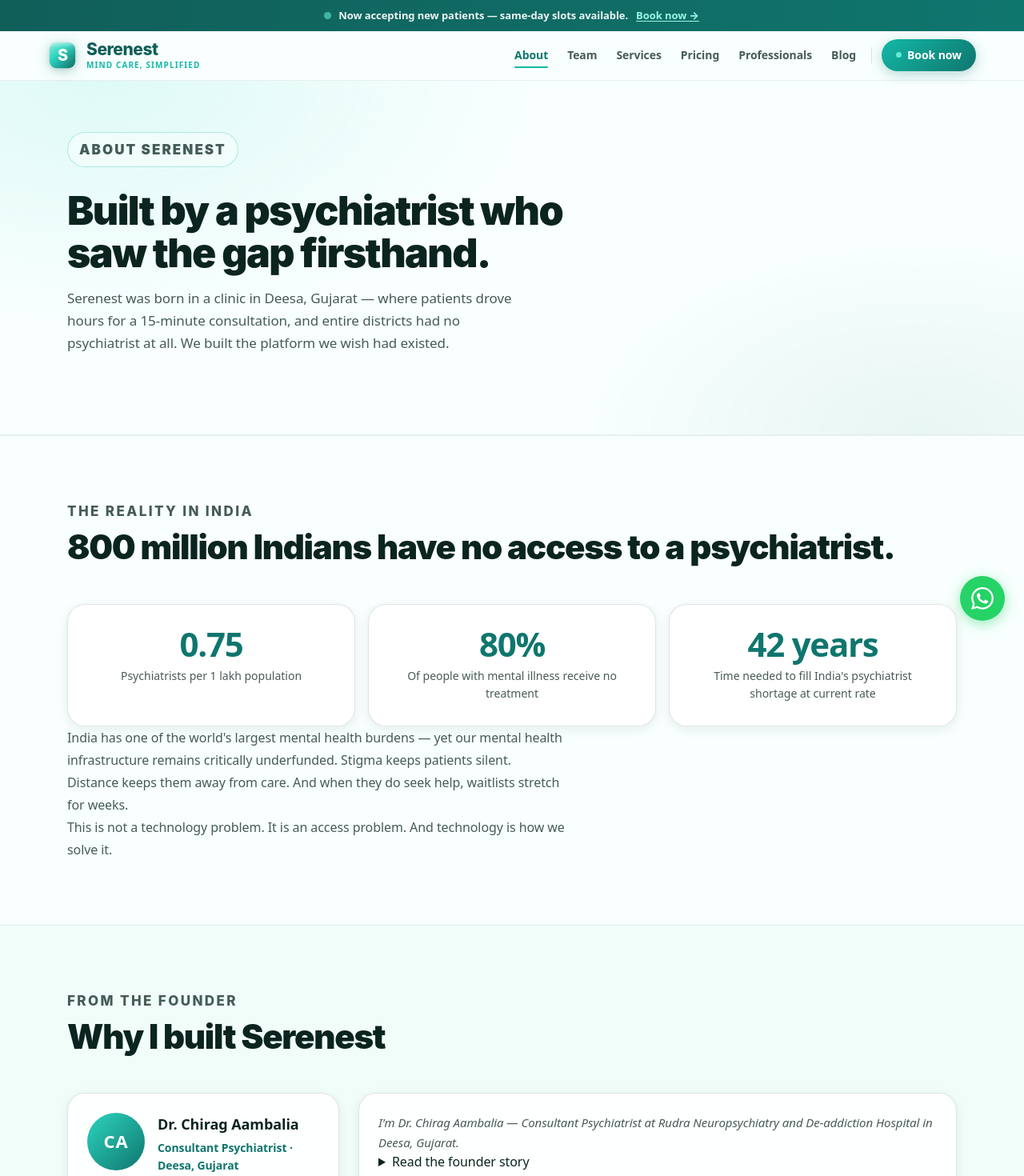
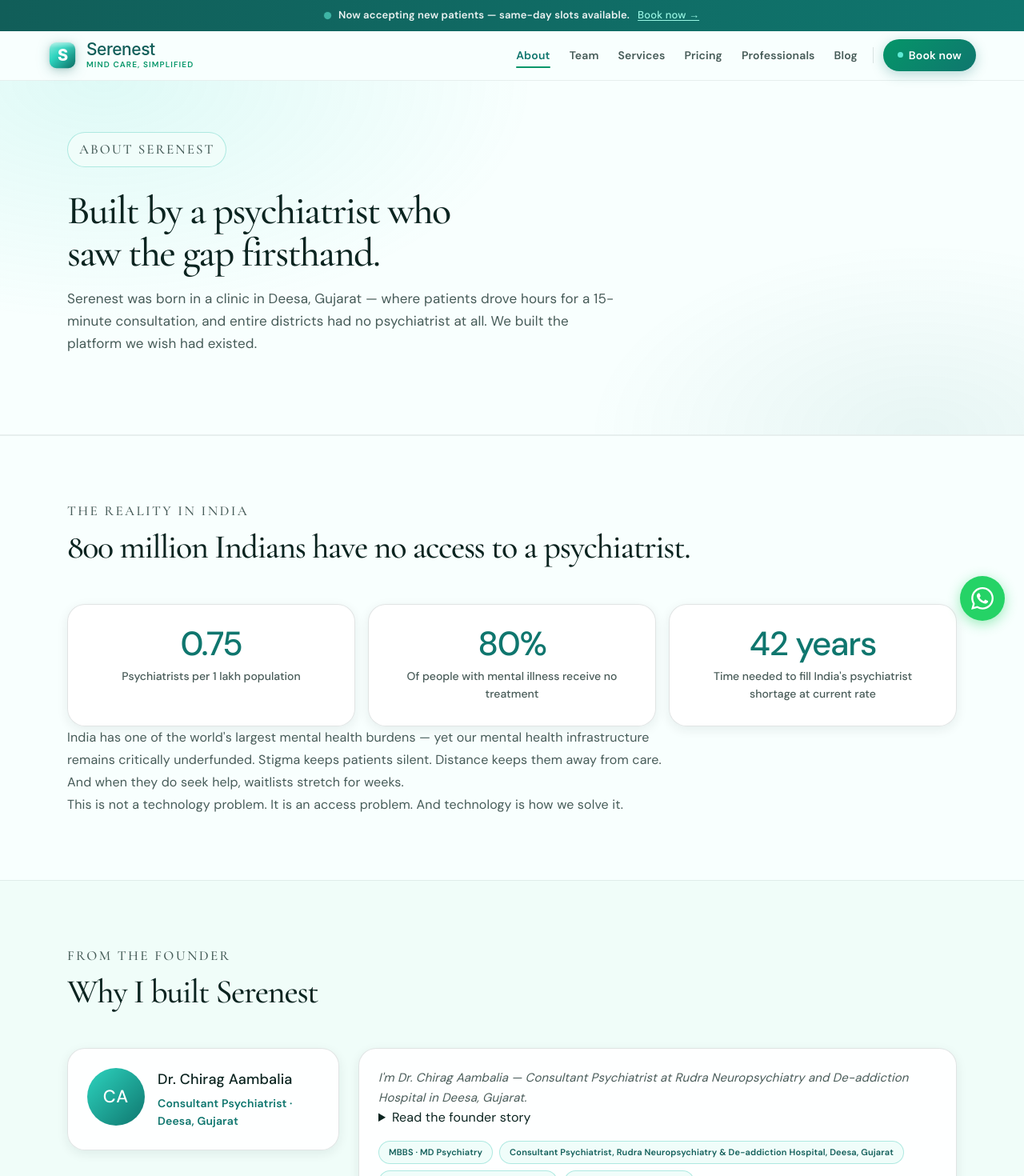
Before and after one commit to Chiragambaliya/serenest, a React (Vite) app: page /about in a window 1280 px wide. Shown: the top 1470 px of the page at 80% size. Built offline with nearby package versions, Linux system fonts and the light colour scheme; no server answers.

Commit message:
Apply academy design: Cormorant Garamond headings, DM Sans body, sage green palette
Updated font families and weights throughout the stylesheet for consistency and improved typography.

```diff
--- a/src/styles.css
+++ b/src/styles.css
@@ -15,12 +15,12 @@
 
 body {
   margin: 0;
-  font-family: ui-sans-serif, system-ui, -apple-system, BlinkMacSystemFont,
+  font-family: 'DM Sans', ui-sans-serif, system-ui, sans-serif;
     "Segoe UI", Roboto, sans-serif;
   background: var(--bg);
   color: var(--ink);
   line-height: 1.6;
-  letter-spacing: -0.005em;
+  letter-spacing: 0.01em;
   -webkit-font-smoothing: antialiased;
   text-rendering: optimizeLegibility;
 }
@@ -51,7 +51,7 @@
   --teal-200: #99f6e4;
   --teal-300: #5eead4;
   --teal-400: #2dd4bf;
-  --teal-500: #14b8a6;
+  --teal-500: #059669;
   --teal-600: #0d9488;
   --teal-700: #0f766e;
   --teal-800: #115e59;
@@ -103,35 +103,35 @@
   --sp-7: 80px;
 
   /* Typography */
-  --font-heading: 'Inter', ui-sans-serif, system-ui, -apple-system, "Segoe UI",
+  --font-heading: 'Cormorant Garamond', Georgia, serif, system-ui, -apple-system, "Segoe UI",
     Roboto, sans-serif;
 }
 
 /* Heading scale — Inter, tight tracking, balanced wrapping */
 h1, h2, h3, h4, h5, h6 {
   margin: 0;
-  font-family: var(--font-heading);
+  font-family: 'Cormorant Garamond', Georgia, serif;
   color: var(--ink);
   text-wrap: balance;
 }
 
 h1 {
   font-size: clamp(2rem, 4.2vw, 2.75rem);
-  font-weight: 900;
+  font-weight: 500;
   letter-spacing: -0.032em;
   line-height: 1.06;
 }
 
 h2 {
   font-size: clamp(1.5rem, 2.9vw, 2rem);
-  font-weight: 800;
+  font-weight: 500;
   letter-spacing: -0.024em;
   line-height: 1.14;
 }
 
 h3 {
   font-size: clamp(1.0625rem, 2vw, 1.1875rem);
-  font-weight: 800;
+  font-weight: 500;
   letter-spacing: -0.018em;
   line-height: 1.22;
 }
@@ -152,7 +152,7 @@
 
 h6 {
   font-size: 0.8125rem;
-  font-weight: 800;
+  font-weight: 500;
   letter-spacing: 0.06em;
   line-height: 1.35;
   text-transform: uppercase;
@@ -350,7 +350,7 @@
 }
 
 .announce-link {
-  font-weight: 800;
+  font-weight: 500;
   color: var(--teal-200);
   text-decoration: underline;
   text-underline-offset: 2px;
@@ -433,7 +433,7 @@
 .brand-text {
   font-family: 'Inter', -apple-system, BlinkMacSystemFont, sans-serif;
   font-size: 1.3125rem;
-  font-weight: 800;
+  font-weight: 500;
   letter-spacing: -0.022em;
   color: var(--teal-800);
 }
@@ -460,7 +460,7 @@
   background: linear-gradient(135deg, var(--teal-500), var(--teal-700));
   color: #fff;
   font-size: 17px;
-  font-weight: 900;
+  font-weight: 500;
   display: flex;
   align-items: center;
   justify-content: center;
@@ -806,7 +806,7 @@
   padding: 7px 14px;
   border-radius: var(--r-full);
   font-size: 11px;
-  font-weight: 800;
+  font-weight: 500;
   letter-spacing: 0.12em;
   text-transform: uppercase;
   color: var(--teal-700);
@@ -840,7 +840,7 @@
   background: var(--teal-500);
   color: #fff;
   font-size: 9px;
-  font-weight: 900;
+  font-weight: 500;
   padding: 2px 6px;
   border-radius: var(--r-full);
   letter-spacing: 0.08em;
@@ -848,9 +848,9 @@
 
 /* Headline */
 .hero-title {
-  font-family: var(--font-heading);
+  font-family: 'Cormorant Garamond', Georgia, serif;
   font-size: clamp(2.125rem, 5.5vw, 3.875rem);
-  font-weight: 900;
+  font-weight: 500;
   letter-spacing: -0.035em;
   line-height: 1.05;
   margin: 0 0 20px;
@@ -928,7 +928,7 @@
   align-items: center;
   justify-content: center;
   font-size: 13px;
-  font-weight: 900;
+  font-weight: 500;
   color: #fff;
   margin-left: -10px;
   box-shadow: 0 2px 8px rgba(11,36,32,0.15);
@@ -944,7 +944,7 @@
 
 .hero-proof-text strong {
   color: var(--ink);
-  font-weight: 800;
+  font-weight: 500;
 }
 
 .hero-stars {
@@ -1043,7 +1043,7 @@
   background: linear-gradient(135deg, var(--teal-400), var(--teal-700));
   color: #fff;
   font-size: 20px;
-  font-weight: 900;
+  font-weight: 500;
   display: flex;
   align-items: center;
   justify-content: center;
@@ -1055,7 +1055,7 @@
 
 .hac-name {
   font-size: 15px;
-  font-weight: 800;
+  font-weight: 500;
   color: var(--ink);
   margin-bottom: 2px;
 }
@@ -1096,7 +1096,7 @@
 
 .hac-session-label {
   font-size: 10px;
-  font-weight: 800;
+  font-weight: 500;
   letter-spacing: 0.12em;
   text-transform: uppercase;
   color: var(--muted);
@@ -1132,7 +1132,7 @@
 
 .hac-session-val {
   font-size: 14px;
-  font-weight: 800;
+  font-weight: 500;
   color: var(--ink);
   line-height: 1.2;
 }
@@ -1145,7 +1145,7 @@
 /* Assessment bar */
 .hac-assess-label {
   font-size: 10px;
-  font-weight: 800;
+  font-weight: 500;
   letter-spacing: 0.12em;
   text-transform: uppercase;
   color: var(--muted);
@@ -1192,7 +1192,7 @@
   border: none;
   border-radius: var(--r-md);
   font-size: 14px;
-  font-weight: 800;
+  font-weight: 500;
   cursor: default;
   box-shadow: 0 6px 20px rgba(14,116,110,0.28);
 }
@@ -1253,9 +1253,9 @@
 
 .section-kicker {
   display: inline-block;
-  font-family: var(--font-heading);
+  font-family: 'Cormorant Garamond', Georgia, serif;
   font-size: 11px;
-  font-weight: 900;
+  font-weight: 500;
   letter-spacing: 0.14em;
   text-transform: uppercase;
   color: var(--teal-600);
@@ -1263,9 +1263,9 @@
 }
 
 .section-head h2 {
-  font-family: var(--font-heading);
+  font-family: 'Cormorant Garamond', Georgia, serif;
   font-size: clamp(1.625rem, 3.6vw, 2.625rem);
-  font-weight: 900;
+  font-weight: 500;
   letter-spacing: -0.03em;
   line-height: 1.08;
   margin-bottom: 14px;
@@ -1311,9 +1311,9 @@
 }
 
 .tile h3 {
-  font-family: var(--font-heading);
+  font-family: 'Cormorant Garamond', Georgia, serif;
   font-size: clamp(1.0625rem, 1.4vw, 1.125rem);
-  font-weight: 800;
+  font-weight: 500;
   letter-spacing: -0.017em;
   line-height: 1.24;
   margin-bottom: 10px;
@@ -1382,7 +1382,7 @@
   background: linear-gradient(135deg, var(--teal-500), var(--teal-700));
   color: #fff;
   font-size: 15px;
-  font-weight: 900;
+  font-weight: 500;
   display: flex;
   align-items: center;
   justify-content: center;
@@ -1391,7 +1391,7 @@
 
 .step-body strong {
   font-size: 17px;
-  font-weight: 800;
+  font-weight: 500;
   color: var(--ink);
   display: block;
   margin-bottom: 4px;
@@ -1408,7 +1408,7 @@
 .step > div > strong,
 .step > strong {
   font-size: 16px;
-  font-weight: 800;
+  font-weight: 500;
   color: var(--ink);
 }
 
@@ -1884,7 +1884,7 @@
 
 .cta-banner h2 {
   font-size: clamp(22px, 3vw, 34px);
-  font-weight: 900;
+  font-weight: 500;
   color: #fff;
   margin-bottom: 10px;
 }
@@ -1920,7 +1920,7 @@
 
 .cta h2 {
   font-size: 24px;
-  font-weight: 800;
+  font-weight: 500;
   margin-bottom: 8px;
 }
 
@@ -1955,9 +1955,9 @@
 
 .kicker {
   display: inline-block;
-  font-family: var(--font-heading);
+  font-family: 'Cormorant Garamond', Georgia, serif;
   font-size: 12px;
-  font-weight: 900;
+  font-weight: 500;
   letter-spacing: 0.12em;
   text-transform: uppercase;
   color: var(--teal-700);
@@ -2007,9 +2007,9 @@
 }
 
 .page-title {
-  font-family: var(--font-heading);
+  font-family: 'Cormorant Garamond', Georgia, serif;
   font-size: clamp(1.875rem, 4.5vw, 3.125rem);
-  font-weight: 900;
+  font-weight: 500;
   letter-spacing: -0.032em;
   line-height: 1.06;
   margin: 12px 0 16px;
@@ -2027,9 +2027,9 @@
 
 /* Section label (small eyebrow above h2) */
 .section-label {
-  font-family: var(--font-heading);
+  font-family: 'Cormorant Garamond', Georgia, serif;
   font-size: 11px;
-  font-weight: 800;
+  font-weight: 500;
   letter-spacing: 0.14em;
   text-transform: uppercase;
   color: var(--teal-600);
@@ -2038,9 +2038,9 @@
 
 /* Generic heading alias */
 .h2 {
-  font-family: var(--font-heading);
+  font-family: 'Cormorant Garamond', Georgia, serif;
   font-size: clamp(1.375rem, 3.2vw, 2.125rem);
-  font-weight: 900;
+  font-weight: 500;
   letter-spacing: -0.026em;
   line-height: 1.12;
   color: var(--ink);
@@ -2069,7 +2069,7 @@
   position: absolute;
   left: 0;
   color: var(--teal-500);
-  font-weight: 900;
+  font-weight: 500;
   font-size: 12px;
 }
 
@@ -2083,7 +2083,7 @@
 
 .callout-title {
   font-size: 12px;
-  font-weight: 800;
+  font-weight: 500;
   letter-spacing: 0.08em;
   text-transform: uppercase;
   color: var(--teal-700);
@@ -2174,7 +2174,7 @@
   display: inline-flex;
   align-items: center;
   font-size: 10px;
-  font-weight: 800;
+  font-weight: 500;
   letter-spacing: 0.10em;
   text-transform: uppercase;
   color: var(--teal-700);
@@ -2211,9 +2211,9 @@
 }
 
 .blog-title {
-  font-family: var(--font-heading);
+  font-family: 'Cormorant Garamond', Georgia, serif;
   font-size: clamp(1.0625rem, 1.5vw, 1.125rem);
-  font-weight: 800;
+  font-weight: 500;
   letter-spacing: -0.02em;
   line-height: 1.28;
   color: var(--ink);
@@ -2255,7 +2255,7 @@
 
 .stat-card .stat-value {
   font-size: 42px;
-  font-weight: 900;
+  font-weight: 500;
   letter-spacing: -0.03em;
   color: var(--teal-700);
   line-height: 1;
@@ -2323,9 +2323,9 @@
 }
 
 .page-hero-title {
-  font-family: var(--font-heading);
+  font-family: 'Cormorant Garamond', Georgia, serif;
   font-size: clamp(1.875rem, 4.5vw, 3.125rem);
-  font-weight: 900;
+  font-weight: 500;
   letter-spacing: -0.032em;
   line-height: 1.06;
   margin: 12px 0 18px;
@@ -2386,7 +2386,7 @@
 
 .svc-badge {
   font-size: 10px;
-  font-weight: 800;
+  font-weight: 500;
   letter-spacing: 0.10em;
   text-transform: uppercase;
   color: #fff;
@@ -2398,7 +2398,7 @@
 
 .svc-title {
   font-size: 17px;
-  font-weight: 800;
+  font-weight: 500;
   color: var(--ink);
   line-height: 1.3;
   margin: 0;
@@ -2443,7 +2443,7 @@
 
 .svc-subhead {
   font-size: 11px;
-  font-weight: 800;
+  font-weight: 500;
   letter-spacing: 0.12em;
   text-transform: uppercase;
   color: var(--muted);
@@ -2471,7 +2471,7 @@
   position: absolute;
   left: 0;
   color: var(--teal-500);
-  font-weight: 900;
+  font-weight: 500;
   font-size: 11px;
 }
 
@@ -2523,7 +2523,7 @@
   background: var(--teal-900);
   color: rgba(255,255,255,0.85);
   font-size: 11px;
-  font-weight: 800;
+  font-weight: 500;
   letter-spacing: 0.12em;
   text-transform: uppercase;
   padding: 12px 20px;
@@ -2567,7 +2567,7 @@
 
 .callout-box-title {
   font-size: 13px;
-  font-weight: 800;
+  font-weight: 500;
   color: #92400e;
   margin-bottom: 4px;
 }
@@ -2622,7 +2622,7 @@
 
 .org-tag {
   font-size: 11px;
-  font-weight: 800;
+  font-weight: 500;
   letter-spacing: 0.10em;
   text-transform: uppercase;
   color: var(--teal-700);
@@ -2646,7 +2646,7 @@
 
 .org-card h3 {
   font-size: 18px;
-  font-weight: 800;
+  font-weight: 500;
   color: var(--ink);
   margin: 0;
   line-height: 1.3;
@@ -2681,7 +2681,7 @@
   position: absolute;
   left: 0;
   color: var(--teal-500);
-  font-weight: 900;
+  font-weight: 500;
   font-size: 12px;
 }
 
@@ -2736,7 +2736,7 @@
 
 .stat-value {
   font-size: 28px;
-  font-weight: 900;
+  font-weight: 500;
   letter-spacing: -0.03em;
   color: var(--teal-700);
   line-height: 1;
@@ -2798,7 +2798,7 @@
 
 .trust-card h3 {
   font-size: 16px;
-  font-weight: 800;
+  font-weight: 500;
   color: var(--ink);
   margin-bottom: 6px;
 }
@@ -2847,14 +2847,14 @@
   background: linear-gradient(135deg, var(--teal-500), var(--teal-700));
   color: #fff;
   font-size: 16px;
-  font-weight: 900;
+  font-weight: 500;
   display: flex;
   align-items: center;
   justify-content: center;
 }
 
 .footer-name {
-  font-weight: 900;
+  font-weight: 500;
   font-size: 16px;
   letter-spacing: 0.06em;
   text-transform: uppercase;
@@ -2889,7 +2889,7 @@
 
 .footer-title2 {
   font-size: 11px;
-  font-weight: 800;
+  font-weight: 500;
   letter-spacing: 0.14em;
   text-transform: uppercase;
   color: rgba(255,255,255,0.45);
@@ -3017,7 +3017,7 @@
   background: linear-gradient(135deg, var(--teal-400), var(--teal-600));
   color: #fff;
   font-size: 10px;
-  font-weight: 900;
+  font-weight: 500;
   letter-spacing: 0.12em;
   text-transform: uppercase;
   padding: 5px 14px;
@@ -3034,7 +3034,7 @@
 
 .pricing-plan-name {
   font-size: 16px;
-  font-weight: 800;
+  font-weight: 500;
   color: var(--ink);
 }
 
@@ -3042,7 +3042,7 @@
 
 .pricing-plan-price {
   font-size: 36px;
-  font-weight: 900;
+  font-weight: 500;
   letter-spacing: -0.03em;
   color: var(--ink);
   line-height: 1;
@@ -3106,7 +3106,7 @@
 
 .pricing-check {
   color: var(--teal-500);
-  font-weight: 900;
+  font-weight: 500;
   font-size: 12px;
   flex-shrink: 0;
   margin-top: 1px;
@@ -3195,7 +3195,7 @@
 
 .org-pricing-card h3 {
   font-size: 18px;
-  font-weight: 800;
+  font-weight: 500;
   color: var(--ink);
   margin: 0;
 }
@@ -3381,7 +3381,7 @@
 
 .choice-card-title {
   font-size: 15px;
-  font-weight: 800;
+  font-weight: 500;
   color: var(--ink);
   letter-spacing: -0.02em;
 }
@@ -3515,7 +3515,7 @@
   align-items: center;
   justify-content: center;
   font-size: 22px;
-  font-weight: 900;
+  font-weight: 500;
   color: #fff;
   margin-bottom: 14px;
 }
@@ -3568,7 +3568,7 @@
 
 .price-amount {
   font-size: 42px;
-  font-weight: 900;
+  font-weight: 500;
   letter-spacing: -0.03em;
   line-height: 1;
 }
@@ -3595,7 +3595,7 @@
 
 .notfound h1 {
   font-size: 80px;
-  font-weight: 900;
+  font-weight: 500;
   color: var(--teal-200);
   letter-spacing: -0.05em;
 }
@@ -3636,7 +3636,7 @@
 
 .faq-q {
   font-size: 16px;
-  font-weight: 800;
+  font-weight: 500;
   color: var(--ink);
   cursor: pointer;
   display: flex;
@@ -3686,13 +3686,13 @@
   display: flex;
   align-items: center;
   justify-content: center;
-  font-weight: 900;
+  font-weight: 500;
   font-size: 22px;
   letter-spacing: 0.04em;
 }
 
 .founder-name {
-  font-weight: 900;
+  font-weight: 500;
   font-size: 18px;
   color: var(--ink);
   margin-bottom: 4px;
@@ -3750,7 +3750,7 @@
   border-radius: 50%;
   background: linear-gradient(135deg, var(--teal-400), var(--teal-700));
   color: #fff;
-  font-weight: 900;
+  font-weight: 500;
   font-size: 20px;
   display: flex;
   align-items: center;
@@ -3761,7 +3761,7 @@
 .team-member-name {
   margin: 0;
   font-size: 18px;
-  font-weight: 900;
+  font-weight: 500;
   color: var(--ink);
   letter-spacing: -0.02em;
 }
@@ -3769,7 +3769,7 @@
 .team-member-role {
   margin: 4px 0 0;
   font-size: 13px;
-  font-weight: 800;
+  font-weight: 500;
   color: var(--teal-700);
 }
 
@@ -3902,7 +3902,7 @@
   background: linear-gradient(135deg, var(--sage-3), var(--sage-2));
   color: #fff;
   font-size: 20px;
-  font-weight: 900;
+  font-weight: 500;
   display: flex;
   align-items: center;
   justify-content: center;
@@ -3910,7 +3910,7 @@
 }
 
 .pro-booking-name {
-  font-weight: 800;
+  font-weight: 500;
   font-size: 15px;
   color: var(--ink);
 }
```
